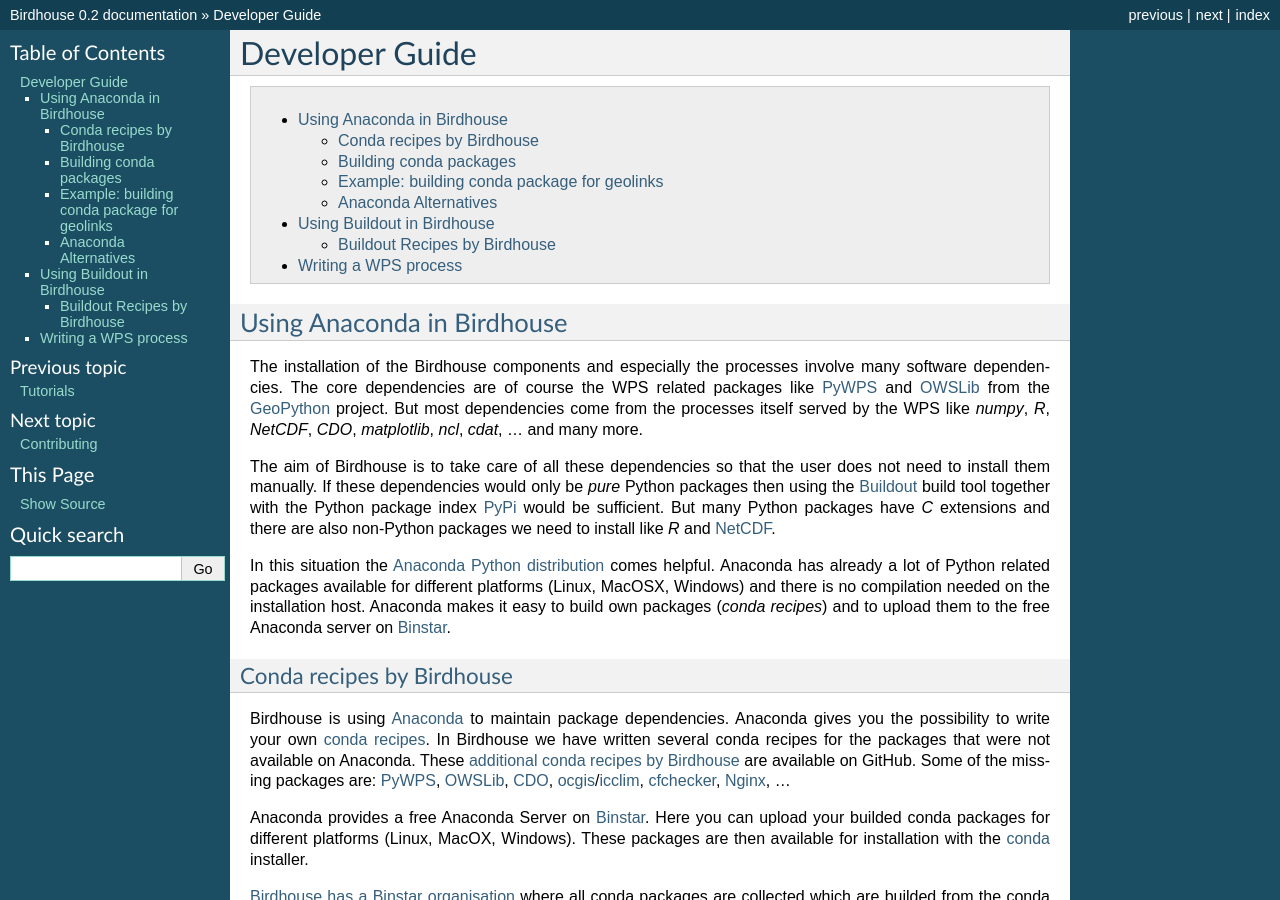
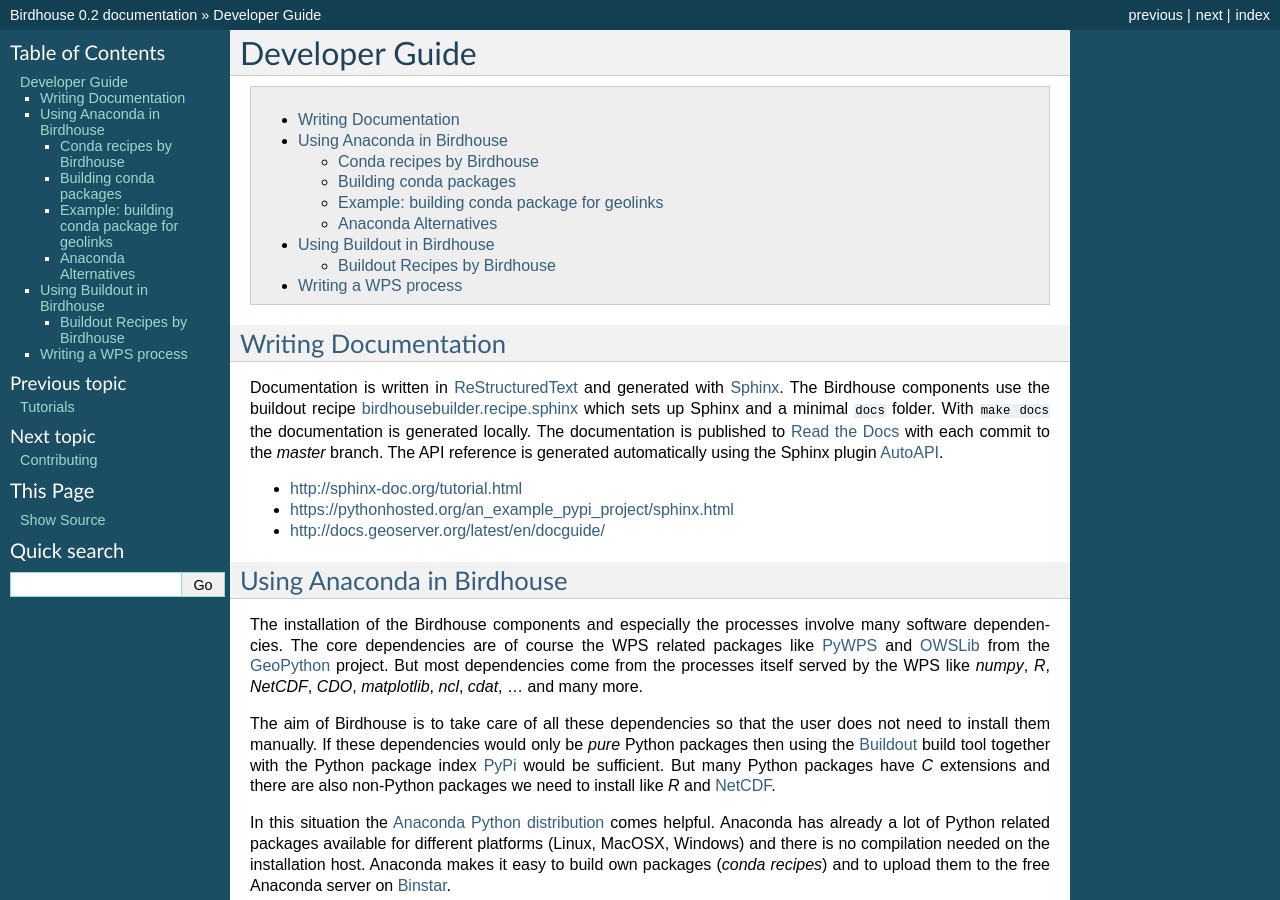
Before and after one commit to bird-house/birdhouse-docs, a Sphinx documentation site: the page built from docs/source/dev_guide.rst, in a window 1280 px wide and 900 px high. Built offline with Sphinx 7.4.7, drawn with Linux system fonts in a browser that asks for light colours; some of the changed text lies outside the part shown.

Commit message:
added "writing docs" to dev guide

```diff
--- a/docs/source/dev_guide.rst
+++ b/docs/source/dev_guide.rst
@@ -6,6 +6,18 @@
 .. contents::
     :local:
     :depth: 2
+
+
+.. _writing_docs:
+
+Writing Documentation
+---------------------
+
+Documentation is written in `ReStructuredText <http://sphinx-doc.org/rest.html>`_ and generated with `Sphinx <http://sphinx-doc.org/index.html>`_. The Birdhouse components use the buildout recipe `birdhousebuilder.recipe.sphinx <https://pypi.python.org/pypi/birdhousebuilder.recipe.sphinx>`_ which sets up Sphinx and a minimal ``docs`` folder. With ``make docs`` the documentation is generated locally. The documentation is published to `Read the Docs <https://readthedocs.org/>`_ with each commit to the `master` branch. The API reference is generated automatically using the Sphinx plugin `AutoAPI <http://sphinx-autoapi.readthedocs.org/en/latest/index.html>`_.
+
+* http://sphinx-doc.org/tutorial.html
+* https://pythonhosted.org/an_example_pypi_project/sphinx.html
+* http://docs.geoserver.org/latest/en/docguide/
 
 .. _anaconda:
 
@@ -111,7 +125,7 @@
     $ conda build .       # build locally
     $ anaconda upload /your/path/to/conda-bld/platform/packagename-version.tar.bz2 # full path is listed in conda build output
 
-Now switch to `anaconda.org/yourname/packagename` and go to `Settings` -> `Admin` -> `Transfer` to transfer the package to `birdhouse`. (You could use ``-u birdhouse`` to upload it to `birdhouse` directly, but it seems to make some difference e.g. some fields in the web interface will not be filled in automatically, so I figured the other workaround to be more reliable.)
+   Now switch to `anaconda.org/yourname/packagename` and go to `Settings` -> `Admin` -> `Transfer` to transfer the package to `birdhouse`. (You could use ``-u birdhouse`` to upload it to `birdhouse` directly, but it seems to make some difference e.g. some fields in the web interface will not be filled in automatically, so I figured the other workaround to be more reliable.)
 
 Anaconda Alternatives
 ~~~~~~~~~~~~~~~~~~~~~
```
Also changed, not shown: other parts of docs/source/dev_guide.rst (+3 -1 lines).
